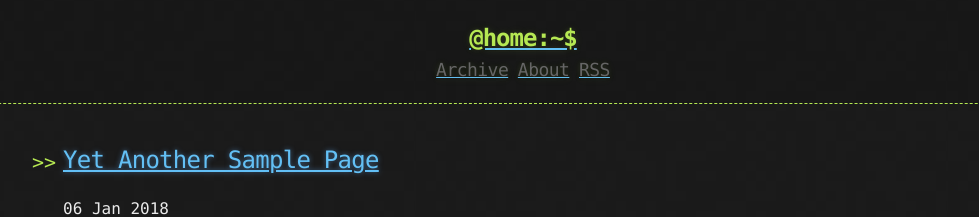
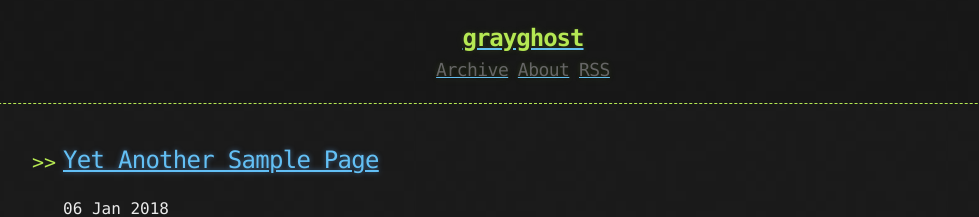
Before and after one commit to stackbit-projects/pink-aspen-9a654, a Jekyll site: the page built from index.html, in a window 1280 px wide. Shown: the top 217 px of the page, without its empty margins (117-1096 px from the left). Built offline with Jekyll 4.4.1, drawn with Linux system fonts in a browser that asks for light colours; the list of posts is cut into pages by our own code.

Commit message:
header.html: changed

```diff
--- a/_includes/header.html
+++ b/_includes/header.html
@@ -2,7 +2,7 @@
   <div>
     <a href="{{ "/" | prepend: site.baseurl | replace: '//', '/' }}">
     {% assign owner_first_name = site.owner | split: " " %}
-    <h1>@home:~$</h1>
+    <h1>grayghost</h1>
     </a>
     <div class="header-links">
       {% include links.html %}
```
